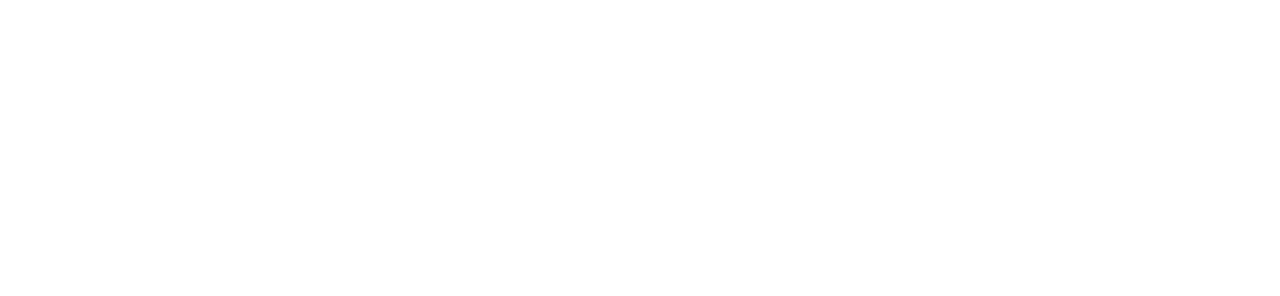
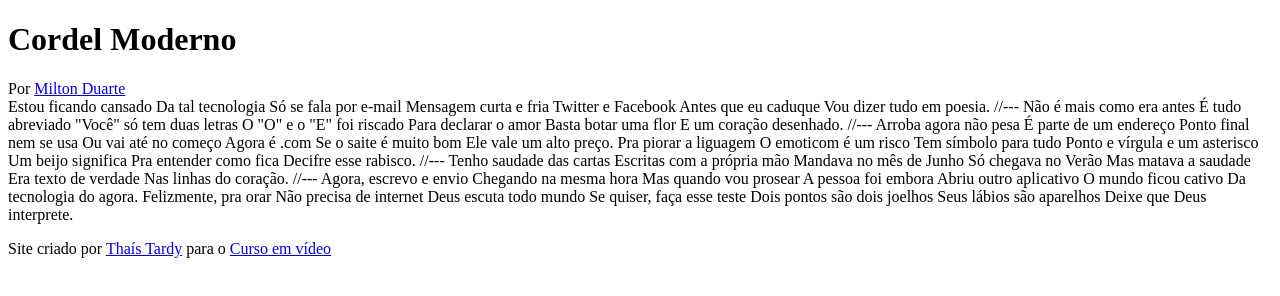
Before and after one commit to devthaistardy/html_css, a plain HTML site: page desafios/d012/index.html in a window 1280 px wide. Drawn offline with Linux system fonts and the light colour scheme.

Commit message:
criação da estrutura do projeto

```diff
--- a/desafios/d012/index.html
+++ b/desafios/d012/index.html
@@ -3,9 +3,78 @@
 <head>
   <meta charset="UTF-8">
   <meta name="viewport" content="width=device-width, initial-scale=1.0">
-  <title>Document</title>
+  <title>Projeto Cordel</title>
 </head>
 <body>
+    <header>
+      <h1>Cordel Moderno</h1>
+      Por <a href="https://www.recantodasletras.com.br/poesias/3186743" target="_blank">Milton Duarte</a>
+    </header>
 
+    Estou ficando cansado
+    Da tal tecnologia
+    Só se fala por e-mail
+    Mensagem curta e fria
+    Twitter e Facebook
+    Antes que eu caduque
+    Vou dizer tudo em poesia.
+
+    //---
+
+    Não é mais como era antes
+    É tudo abreviado
+    "Você" só tem duas letras
+    O "O" e o "E" foi riscado
+    Para declarar o amor
+    Basta botar uma flor
+    E um coração desenhado.
+
+    //---
+
+    Arroba agora não pesa
+    É parte de um endereço
+    Ponto final nem se usa
+    Ou vai até no começo
+    Agora é .com
+    Se o saite é muito bom
+    Ele vale um alto preço.
+
+    Pra piorar a liguagem
+    O emoticom é um risco
+    Tem símbolo para tudo
+    Ponto e vírgula e um asterisco
+    Um beijo significa
+    Pra entender como fica
+    Decifre esse rabisco.
+
+    //---
+
+    Tenho saudade das cartas
+    Escritas com a própria mão
+    Mandava no mês de Junho
+    Só chegava no Verão
+    Mas matava a saudade
+    Era texto de verdade
+    Nas linhas do coração.
+
+    //---
+
+    Agora, escrevo e envio
+    Chegando na mesma hora
+    Mas quando vou prosear
+    A pessoa foi embora
+    Abriu outro aplicativo
+    O mundo ficou cativo
+    Da tecnologia do agora.
+
+    Felizmente, pra orar
+    Não precisa de internet
+    Deus escuta todo mundo
+    Se quiser, faça esse teste
+    Dois pontos são dois joelhos
+    Seus lábios são aparelhos
+    Deixe que Deus interprete.
+
+    <footer><p>Site criado por <a href="https://github.com/devthaistardy" target="_blank">Thaís Tardy</a> para o <a href="https://www.cursoemvideo.com" target="_blank">Curso em vídeo</a></p></footer>
 </body>
 </html>
```
